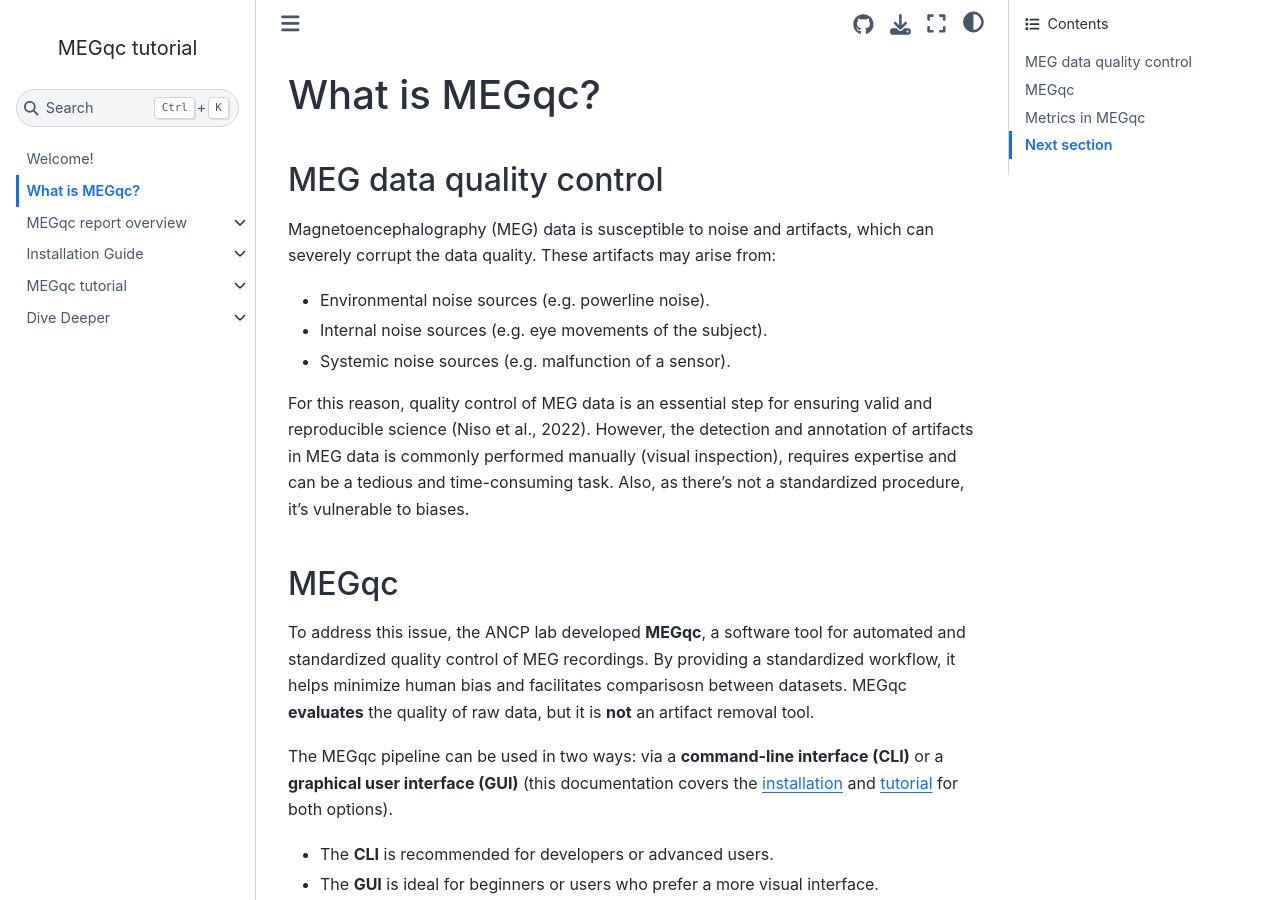
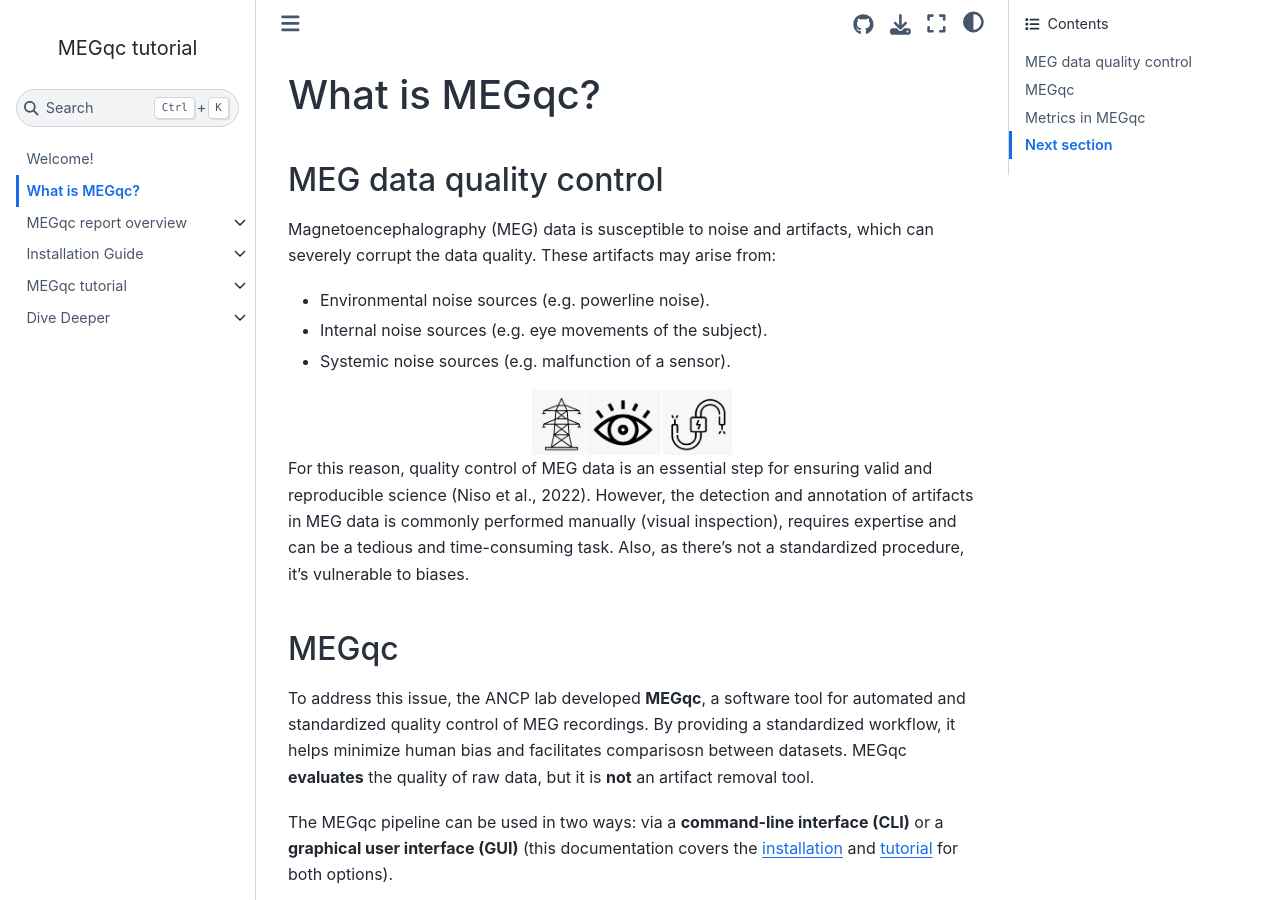
Before and after one commit to ANCPLabOldenburg/megqc_documentation, a Jupyter Book: the page built from book/introduction.md, in a window 1280 px wide and 900 px high. Built offline with Jupyter Book 1.0.4 settings and Sphinx 7.4.7 and the Sphinx Book theme 1.1.4, drawn with Linux system fonts in a browser that asks for light colours.

Commit message:
Update introduction.md

```diff
--- a/book/introduction.md
+++ b/book/introduction.md
@@ -5,6 +5,8 @@ Magnetoencephalography (MEG) data is susceptible to  noise and artifacts, which
 - Environmental noise sources (e.g. powerline noise).
 - Internal noise sources (e.g. eye movements of the subject).
 - Systemic noise sources (e.g. malfunction of a sensor).
+
+<img src="../static/sources.png" alt="noise-sources" width="200px" align="center">
 
 For this reason, quality control of MEG data is an essential step for ensuring valid and reproducible science (Niso et al., 2022). However, the detection and annotation of artifacts in MEG data is commonly performed manually (visual inspection), requires expertise and can be a tedious and time-consuming task. Also, as there's not a standardized procedure, it's vulnerable to biases.
 
```
